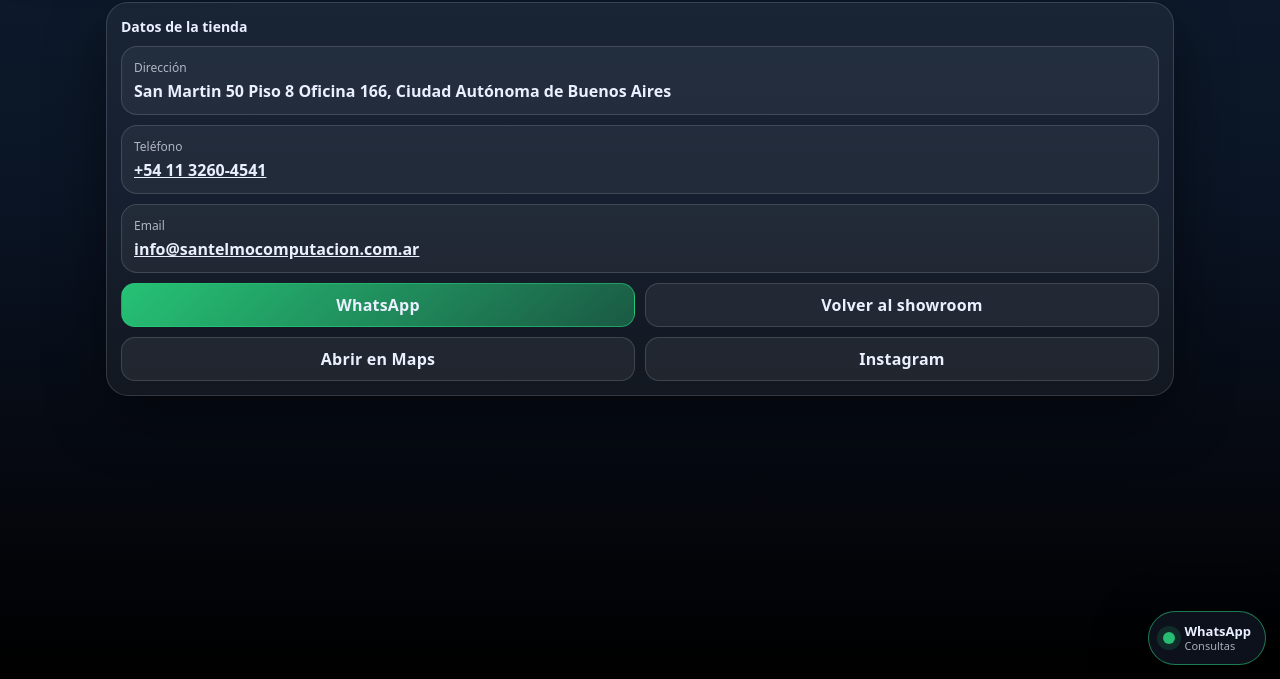
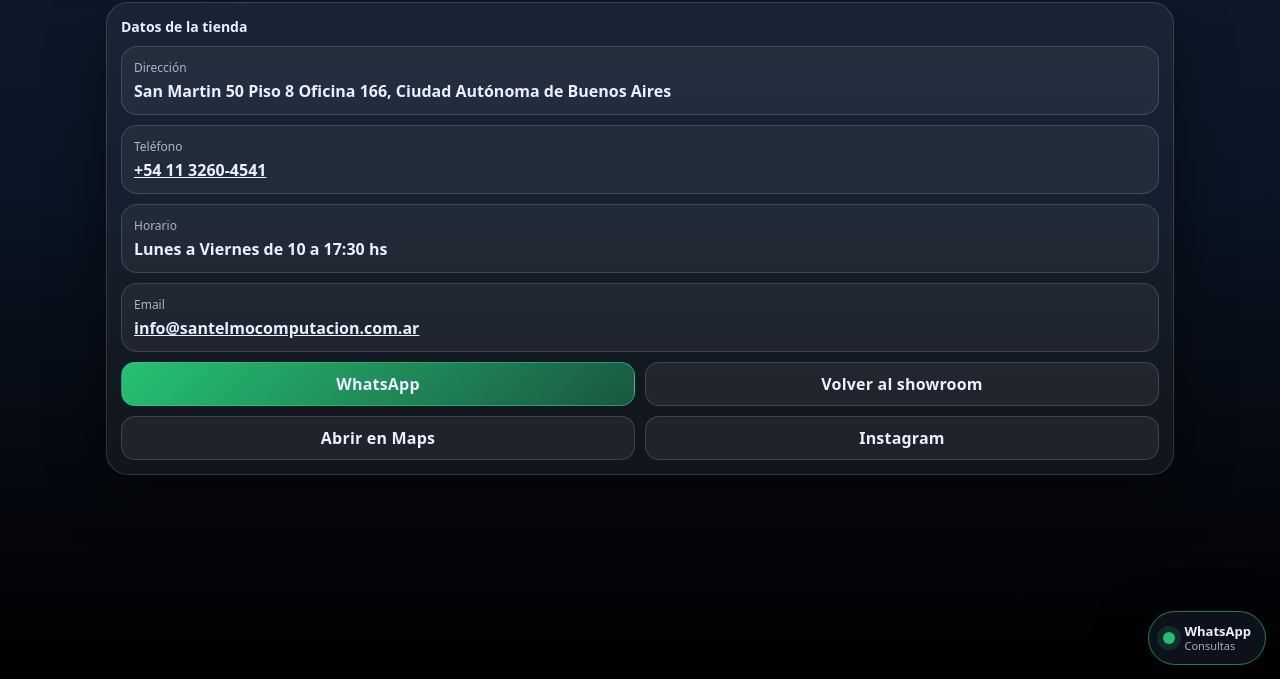
Before and after one commit to Crackill666/santelmocomputacion, a plain HTML site: page contacto.html in a window 1280 px wide. Shown: the part 121-800 px from the top of the page. Drawn offline with Linux system fonts and the light colour scheme; no server answers.

Commit message:
update 2-3-2025

```diff
--- a/contacto.html
+++ b/contacto.html
@@ -43,6 +43,10 @@
           <div class="v"><a data-contact-phone-link href="tel:" style="text-decoration:underline" data-contact-phone>—</a></div>
         </div>
         <div class="contact-item">
+          <div class="k">Horario</div>
+          <div class="v">Lunes a Viernes de 10 a 17:30 hs</div>
+        </div>
+        <div class="contact-item">
           <div class="k">Email</div>
           <div class="v"><a data-contact-email-link href="mailto:" style="text-decoration:underline" data-contact-email>—</a></div>
         </div>
```
